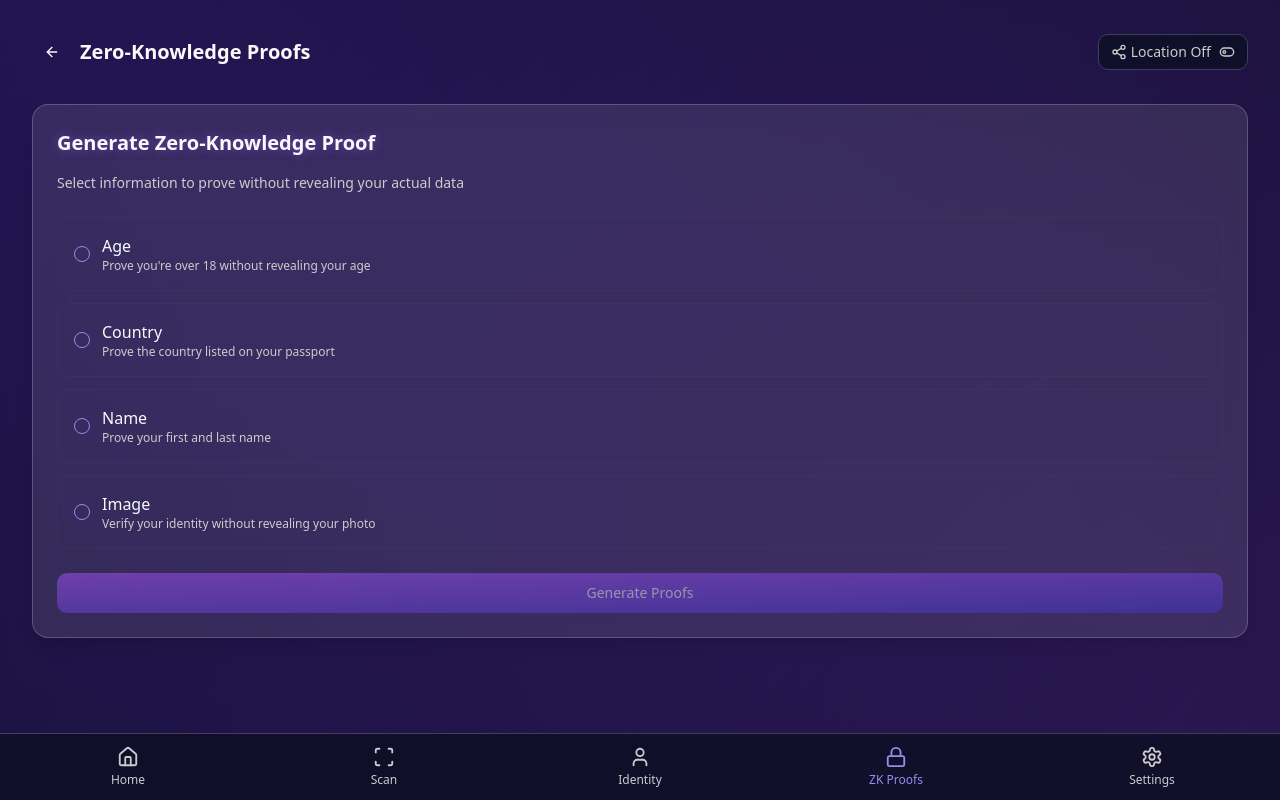
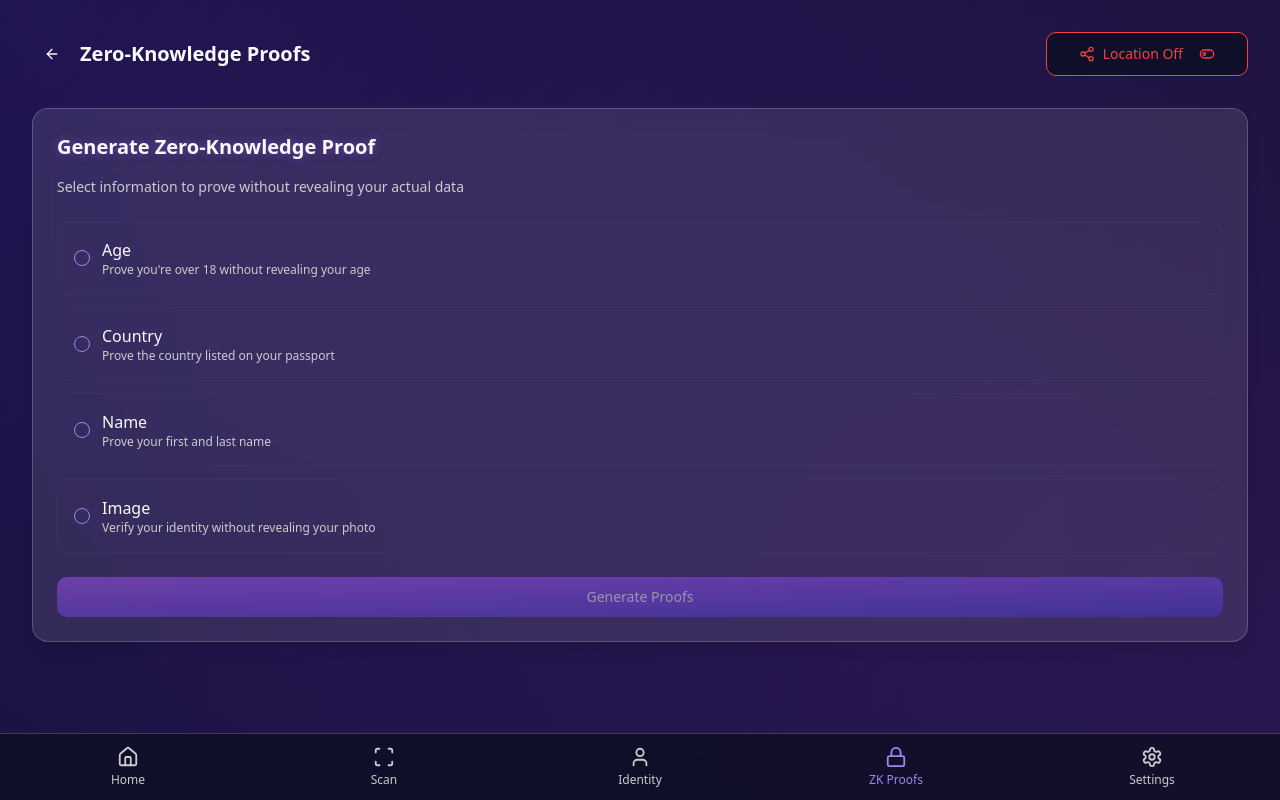
Before and after one commit to dokajuno/sawasdee-passport-zero, a React (Vite) app: page /zkproofs in a window 1280 px wide. Built offline with nearby package versions, Linux system fonts and the light colour scheme.

Commit message:
expand toggle size

```diff
--- a/src/pages/ZKProofs.tsx
+++ b/src/pages/ZKProofs.tsx
@@ -1,4 +1,3 @@
-
 import React, { useState } from 'react';
 import { Link } from 'react-router-dom';
 import { Button } from '@/components/ui/button';
@@ -62,20 +61,20 @@ const ZKProofs = () => {
         </div>
         <Button
           variant="outline"
-          size="sm"
-          className={`flex items-center gap-1 ${locationSharing ? 'text-green-500' : 'text-muted-foreground'}`}
+          size="lg"
+          className={`flex items-center gap-2 ${locationSharing ? 'text-green-500 border-green-500' : 'text-red-500 border-red-500'}`}
           onClick={toggleLocationSharing}
         >
-          <Share2 className="h-4 w-4" />
+          <Share2 className="h-5 w-5" />
           {locationSharing ? (
             <>
               <span>Location On</span>
-              <ToggleRight className="h-4 w-4 ml-1" />
+              <ToggleRight className="h-5 w-5 ml-2" />
             </>
           ) : (
             <>
               <span>Location Off</span>
-              <ToggleLeft className="h-4 w-4 ml-1" />
+              <ToggleLeft className="h-5 w-5 ml-2" />
             </>
           )}
         </Button>
```
